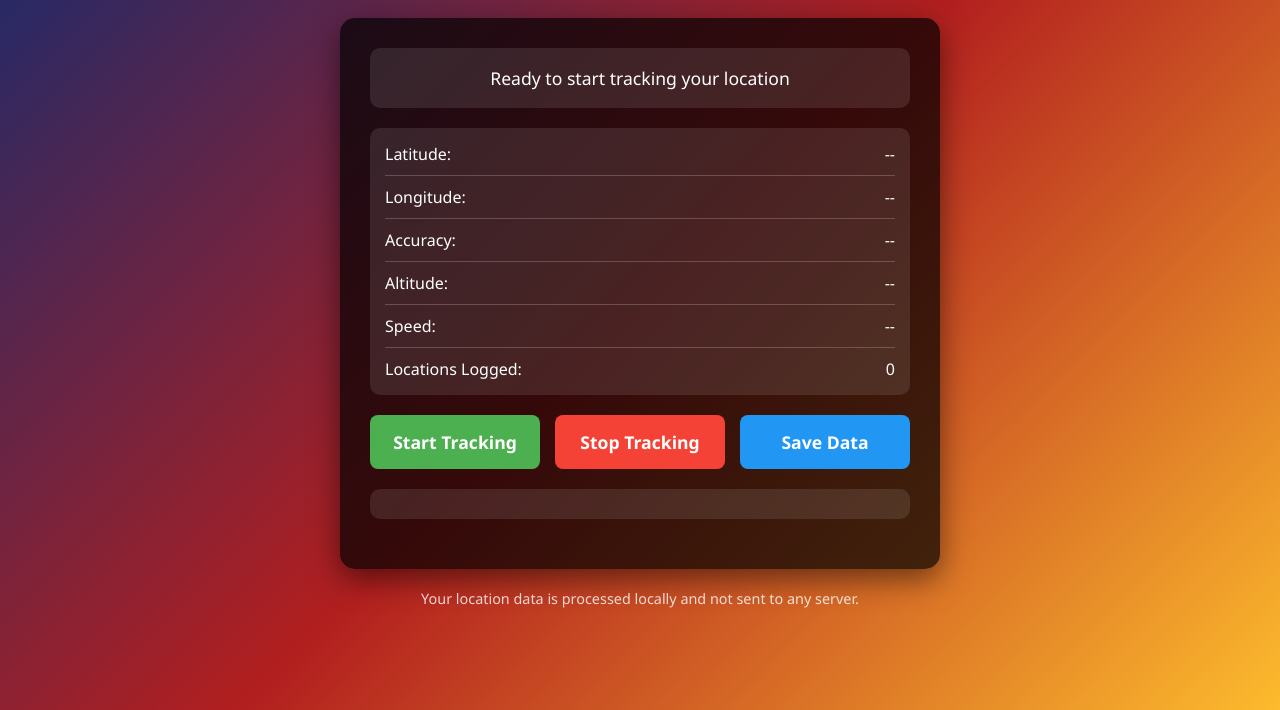
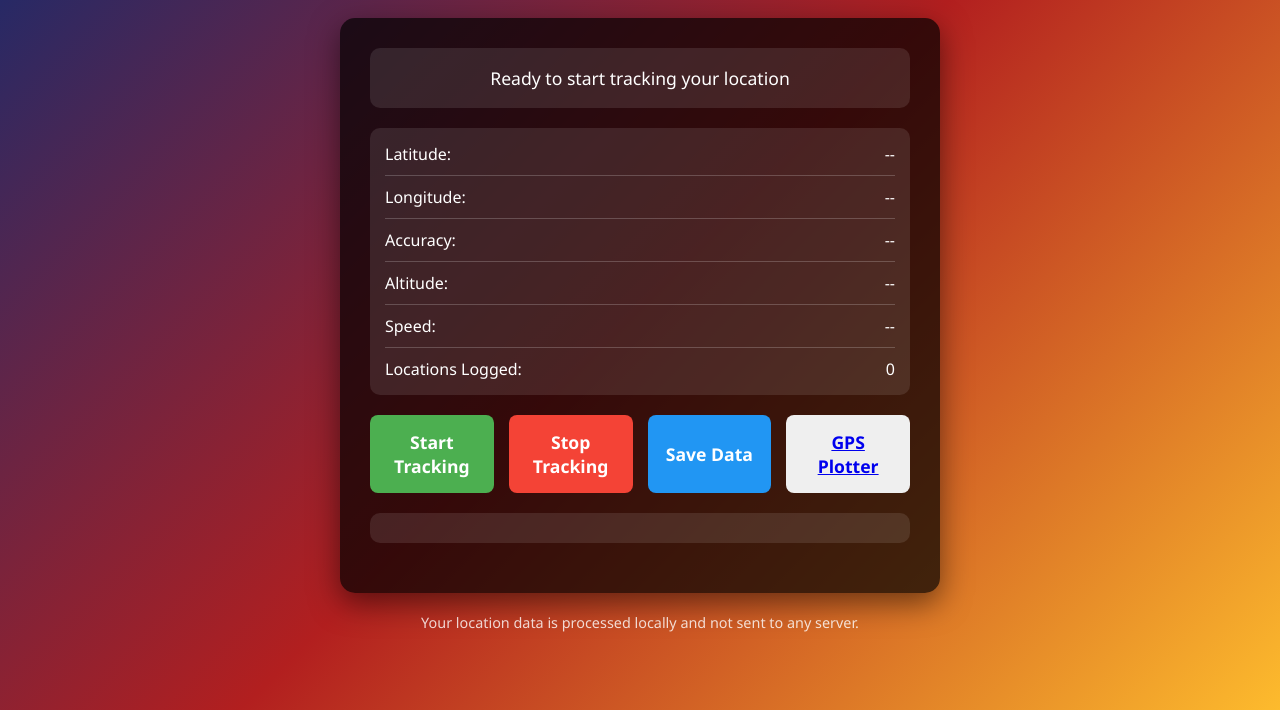
Before and after one commit to mo0001/gps_logger, a plain HTML site: page index.html in a window 1280 px wide. Shown: the part 90-800 px from the top of the page. Drawn offline with Linux system fonts and the light colour scheme.

Commit message:
Update index.html

```diff
--- a/index.html
+++ b/index.html
@@ -227,6 +227,7 @@
             <button id="startBtn">Start Tracking</button>
             <button id="stopBtn" disabled>Stop Tracking</button>
             <button id="saveBtn" disabled>Save Data</button>
+            <button ><a href="plotter.html">GPS Plotter</a></button>
         </div>
 
         <div class="log" id="log">
```
